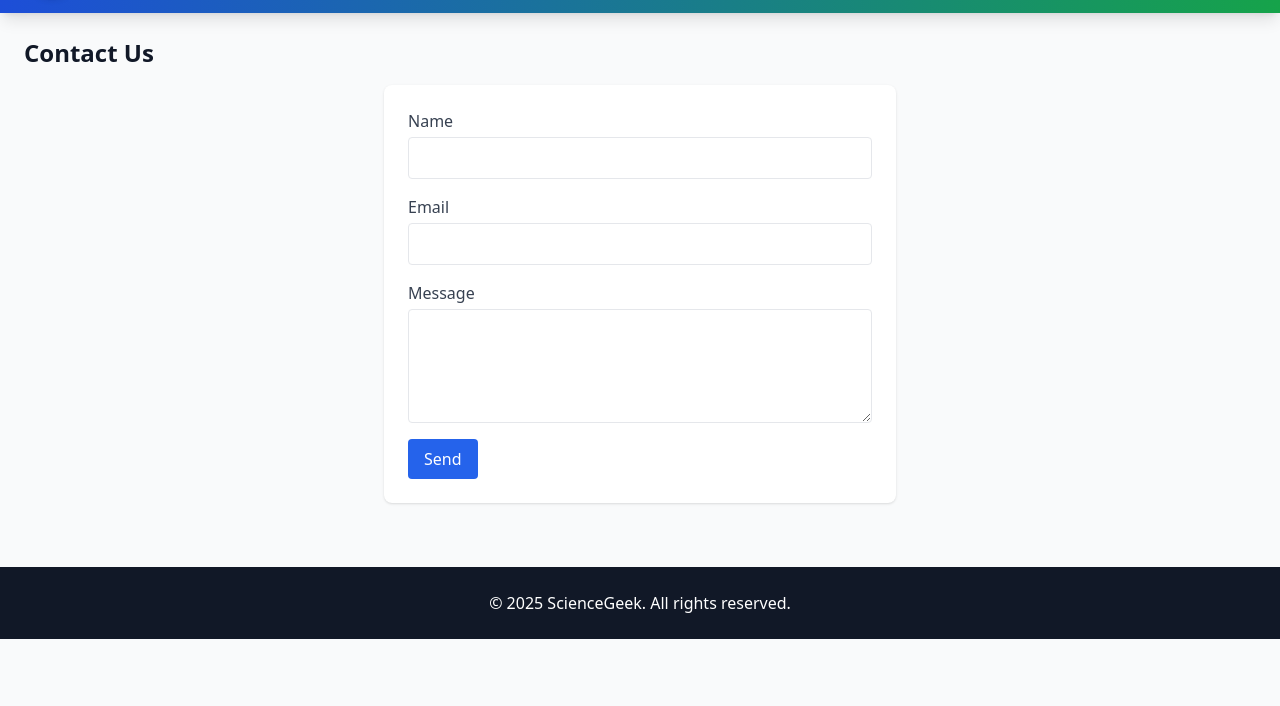
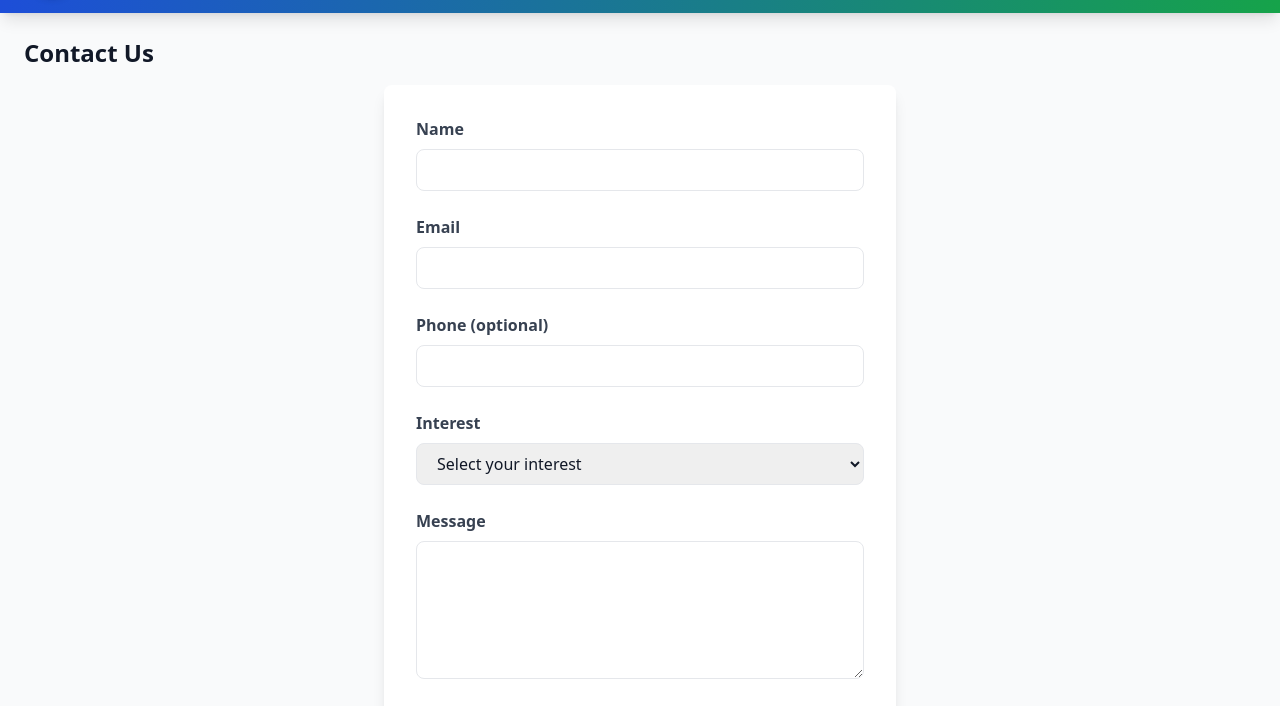
Before and after one commit to brajthetdh1/sciencegeek, a plain HTML site: page contact.html in a window 1280 px wide. Shown: the part 75-781 px from the top of the page. Drawn offline with nearby package versions, Linux system fonts and the light colour scheme.

Commit message:
contact page

```diff
--- a/contact.html
+++ b/contact.html
@@ -40,20 +40,47 @@
 
   <main class="container mx-auto p-6">
     <h2 class="text-2xl font-bold mb-4">Contact Us</h2>
-    <form class="bg-white shadow p-6 rounded-lg max-w-lg mx-auto" onsubmit="alert('Form submitted!'); return false;">
-      <label class="block mb-4">
-        <span class="text-gray-700">Name</span>
-        <input type="text" class="mt-1 block w-full border rounded p-2" required>
-      </label>
-      <label class="block mb-4">
-        <span class="text-gray-700">Email</span>
-        <input type="email" class="mt-1 block w-full border rounded p-2" required>
-      </label>
-      <label class="block mb-4">
-        <span class="text-gray-700">Message</span>
-        <textarea class="mt-1 block w-full border rounded p-2" rows="4" required></textarea>
-      </label>
-      <button type="submit" class="bg-blue-600 text-white px-4 py-2 rounded">Send</button>
+    <form action="https://formspree.io/f/xqalwkrw" method="POST" class="max-w-lg mx-auto bg-white p-8 rounded-lg shadow-lg space-y-6">
+     <div>
+    <label for="name" class="block text-gray-700 font-semibold mb-2">Name</label>
+    <input type="text" id="name" name="name" required
+           class="w-full px-4 py-2 border rounded-lg focus:outline-none focus:ring-2 focus:ring-blue-500" />
+  </div>
+
+  <div>
+    <label for="email" class="block text-gray-700 font-semibold mb-2">Email</label>
+    <input type="email" id="email" name="_replyto" required
+           class="w-full px-4 py-2 border rounded-lg focus:outline-none focus:ring-2 focus:ring-blue-500" />
+  </div>
+
+  <div>
+    <label for="phone" class="block text-gray-700 font-semibold mb-2">Phone (optional)</label>
+    <input type="tel" id="phone" name="phone"
+           class="w-full px-4 py-2 border rounded-lg focus:outline-none focus:ring-2 focus:ring-blue-500" />
+  </div>
+
+  <div>
+    <label for="interest" class="block text-gray-700 font-semibold mb-2">Interest</label>
+    <select id="interest" name="interest" required
+            class="w-full px-4 py-2 border rounded-lg focus:outline-none focus:ring-2 focus:ring-blue-500">
+      <option value="" disabled selected>Select your interest</option>
+      <option value="General Inquiry">General Inquiry</option>
+      <option value="Collaboration">Collaboration</option>
+      <option value="Feedback">Feedback</option>
+      <option value="Other">Other</option>
+    </select>
+  </div>
+
+  <div>
+    <label for="feedback" class="block text-gray-700 font-semibold mb-2">Message</label>
+    <textarea id="feedback" name="feedback" rows="5" required
+              class="w-full px-4 py-2 border rounded-lg focus:outline-none focus:ring-2 focus:ring-blue-500"></textarea>
+  </div>
+
+  <button type="submit"
+          class="w-full bg-gradient-to-r from-green-500 to-blue-500 text-white font-semibold py-2 rounded-lg hover:from-green-600 hover:to-blue-600 transition">
+    Send Message
+  </button>
     </form>
   </main>
 
```
